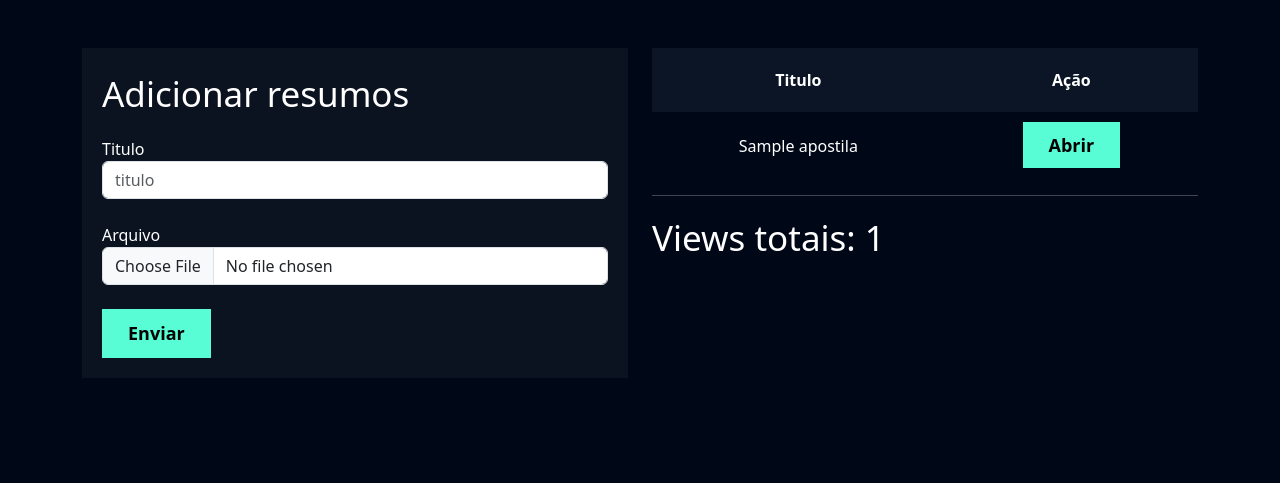
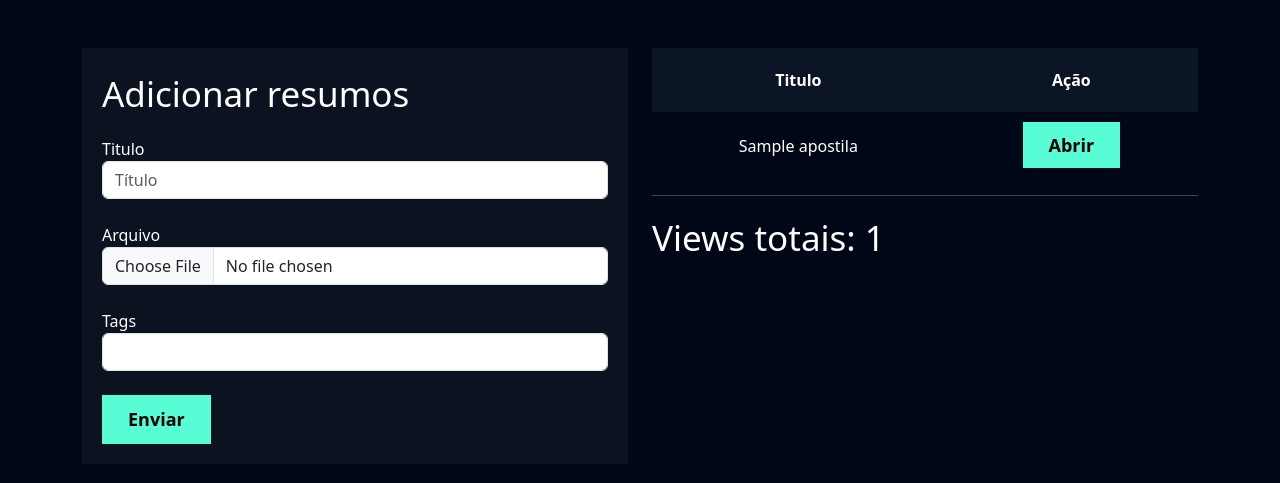
Before and after one commit to juhgarca/pystack_week, a Django app: page /apostilas/adicionar_apostilas/ in a window 1280 px wide. Shown: the part 56-539 px from the top of the page. Run offline with Django 4.2, Linux system fonts and the light colour scheme; a user stored in the database is signed in; tables that the repository leaves empty hold one stand-in row (values such as "Sample post").

Commit message:
Adicionando melhorias

```diff
--- a/apostilas/models.py
+++ b/apostilas/models.py
@@ -1,10 +1,17 @@
 from django.db import models
 from django.contrib.auth.models import User
+
+class Tags(models.Model):
+    nome = models.CharField(max_length=100)
+
+    def __str__(self):
+        return self.nome
 
 class Apostila(models.Model):
     user = models.ForeignKey(User, on_delete=models.DO_NOTHING)
     titulo = models.CharField(max_length=100)
     arquivo = models.FileField(upload_to='apostilas')
+    tags = models.ManyToManyField(Tags)
 
     def __str__(self):
         return self.titulo
--- a/apostilas/templates/adicionar_apostilas.html
+++ b/apostilas/templates/adicionar_apostilas.html
@@ -33,10 +33,13 @@
                     <form action="{% url "adicionar_apostilas" %}" method="POST" enctype='multipart/form-data'>{% csrf_token %}
                         <p class="fonte-secundaria">Adicionar resumos</p>
                         <label>Titulo</label>
-                        <input type="text" name="titulo" placeholder="titulo" class="form-control">
+                        <input type="text" name="titulo" placeholder="Título" class="form-control">
                         <br>
                         <label>Arquivo</label>
                         <input type="file" name="arquivo" class="form-control">
+                        <br>
+                        <label>Tags</label>
+                        <input type="text" name="tags" class="form-control">
                         <br>
                         <input type="submit" class="btn-cadastro" value="Enviar">
                     </form>
--- a/apostilas/views.py
+++ b/apostilas/views.py
@@ -3,13 +3,12 @@ from django.shortcuts import redirect, render
 from django.contrib import messages
 from django.contrib.messages import constants
 
-from .models import Apostila, ViewApostila
+from .models import Apostila, Tags, ViewApostila
 
 def adicionar_apostilas(request):
 
     if request.method == "GET":
         apostilas = Apostila.objects.filter(user=request.user)
-        # TODO: criar as tags
         views_totais = ViewApostila.objects.filter(apostila__user=request.user).count()
 
         context = {
@@ -27,6 +26,18 @@ def adicionar_apostilas(request):
             titulo = titulo,
             arquivo = arquivo
         )
+
+        apostila.save()
+
+        tags = request.POST.get('tags')
+        list_tags = tags.split(',')
+
+        for tag in list_tags:
+            nova_tag = Tags(
+                nome=tag
+            )
+            nova_tag.save()
+            apostila.tags.add(nova_tag)
 
         apostila.save()
 
--- a/study_async/urls.py
+++ b/study_async/urls.py
@@ -1,4 +1,5 @@
 from django.contrib import admin
+from django.shortcuts import redirect
 from django.urls import path, include
 from django.conf import settings
 from django.conf.urls.static import static
@@ -7,5 +8,6 @@ urlpatterns = [
     path('admin/', admin.site.urls),
     path('usuarios/', include('usuarios.urls')),
     path('flashcard/', include('flashcard.urls')),
-    path('apostilas/', include('apostilas.urls'))
+    path('apostilas/', include('apostilas.urls')),
+    path('', lambda requests: redirect('/flashcard/novo_flashcard'))
 ] + static(settings.MEDIA_URL, document_root=settings.MEDIA_ROOT)
--- a/templates/partials/header.html
+++ b/templates/partials/header.html
@@ -16,7 +16,7 @@
           </ul>
         </li>
         <li class="nav-item">
-          <a class="nav-link" href="">Apostilas</a>
+          <a class="nav-link" href="{% url 'adicionar_apostilas' %}">Apostilas</a>
         </li>
       </ul>
     </div>
```
Also changed, not shown: flashcard/models.py (+7 -0 lines), flashcard/templates/listar_desafio.html (+9 -3 lines), flashcard/views.py (+19 -3 lines), apostilas/migrations/0003_tags_apostila_tags.py (added).
